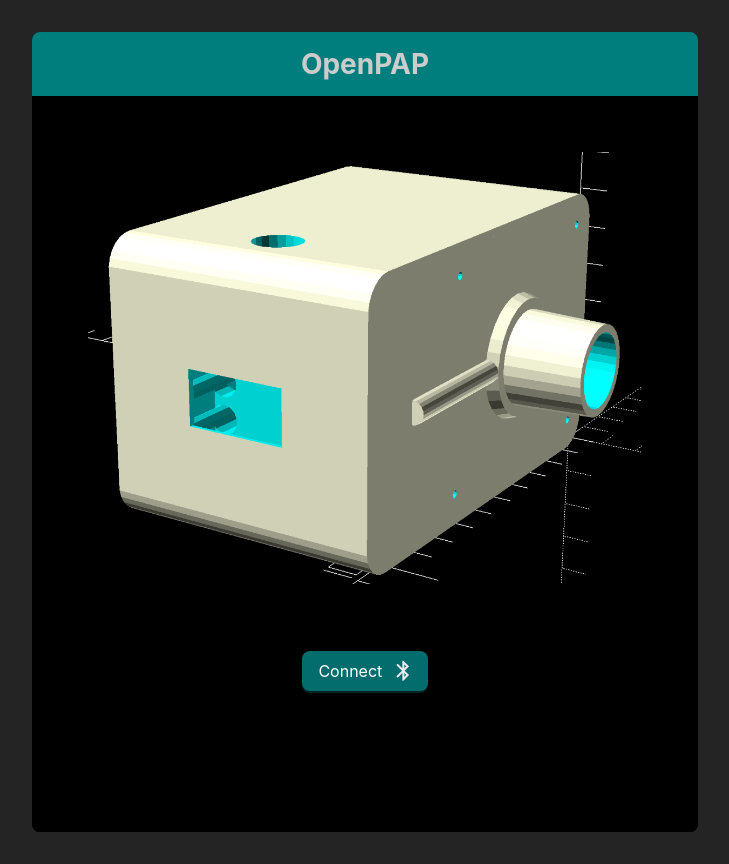
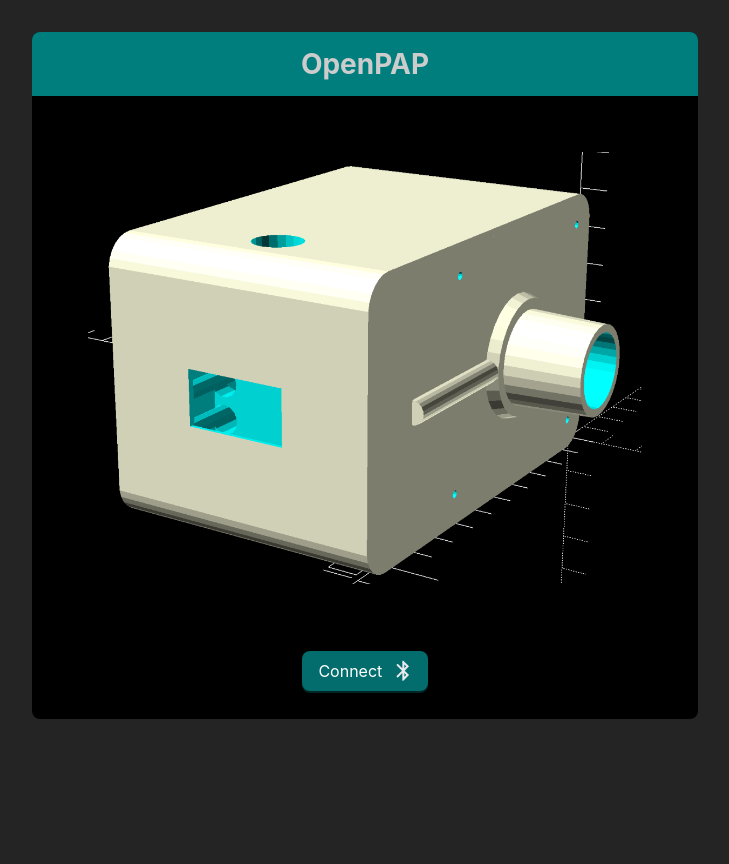
Before and after one commit to qued/OpenPAP, a React (Vite) app in the folder web-ui/: page / in a window 1280 px wide. Shown: the whole page, without its empty margins (275-1004 px from the left). After the commit the page ends 800 px from the top, so only its background shows below. Built offline with nearby package versions, Linux system fonts and the light colour scheme.

Commit message:
ui tweaks

```diff
--- a/web-ui/src/App.css
+++ b/web-ui/src/App.css
@@ -3,7 +3,6 @@
   max-width: 500pt;
   margin: 0 auto;
   text-align: center;
-  min-height: 100%;
 }
 
 Footer a {
@@ -17,5 +16,9 @@ Footer a {
 @media (min-width:500px) {
   #root {
     padding:2em 0;
+    background-color: #242424;
+  }
+  html {
+    background-color: #242424 !important;
   }
 }
--- a/web-ui/src/App.jsx
+++ b/web-ui/src/App.jsx
@@ -19,7 +19,7 @@ const layoutStyle = {
   overflow: 'hidden',
   width: 'calc(100% - 0px)',
   maxWidth: 'calc(100% - 0px)',
-  minHeight: '100vh',
+  paddingBottom:'2em',
 };
 
 const headerStyle = {
--- a/web-ui/src/index.css
+++ b/web-ui/src/index.css
@@ -2,7 +2,7 @@
 
   color-scheme: light dark;
   color: rgba(255, 255, 255, 0.87);
-  background-color: #242424;
+  background-color: black;
 
   font-synthesis: none;
   text-rendering: optimizeLegibility;
@@ -17,13 +17,11 @@ body {
   display: flex;
   place-items: center;
   min-width: 320px;
-  min-height: 100%;
   flex-grow: 1;
   flex-direction: column;
 }
 
 html {
-  min-height: 100%;
   display: flex;
   flex-direction: column;
 }
```
